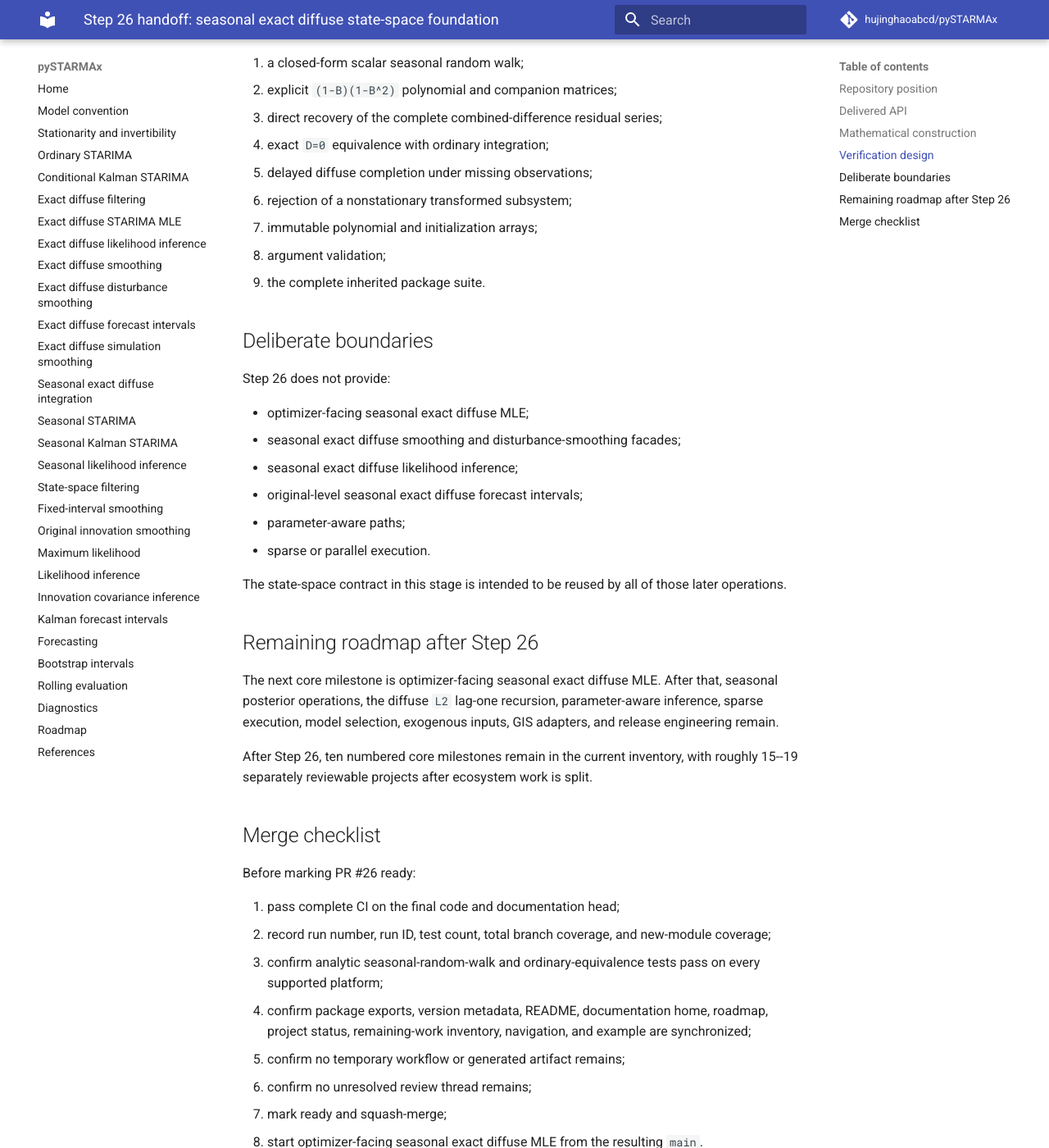
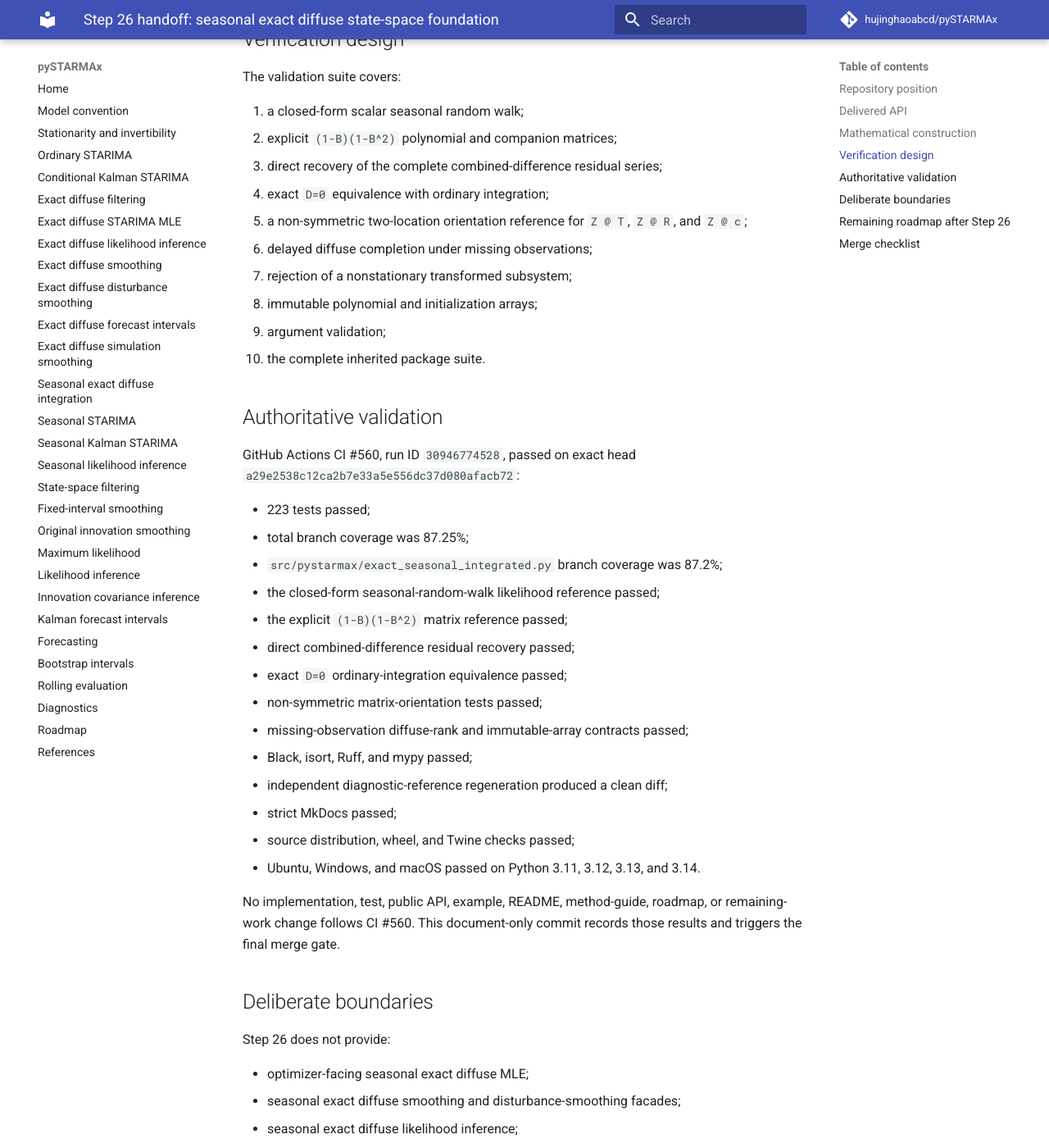
Before and after one commit to hujinghaoabcd/pySTARMAx, an MkDocs documentation site: the page built from docs/development/STEP_26_SEASONAL_EXACT_DIFFUSE_STATE_SPACE.md, in a window 1280 px wide and 1400 px high, scrolled down 1803 px. Shown: the whole window at 82% size. Built offline with MkDocs 1.6.1 and Material for MkDocs 9.7.7, drawn with Linux system fonts in a browser that asks for light colours; comment, search, counter and statistics services are not loaded; some of the changed text lies outside the part shown.

Commit message:
Record Step 26 authoritative validation

```diff
--- a/docs/development/STEP_26_SEASONAL_EXACT_DIFFUSE_STATE_SPACE.md
+++ b/docs/development/STEP_26_SEASONAL_EXACT_DIFFUSE_STATE_SPACE.md
@@ -10,9 +10,12 @@
 - package exports, version metadata, README, documentation home, roadmap,
   project status, remaining-work inventory, method guide, example, and MkDocs
   navigation are synchronized through 0.0.26;
-- one-shot formatting and status-maintenance workflows have self-deleted and are
-  absent from the formal PR diff;
-- authoritative validation: pending on this ordinary synchronized head.
+- temporary formatting and status-maintenance workflows are absent from the
+  formal PR diff;
+- authoritative implementation validation: CI #560, run ID `30946774528`, on
+  exact implementation and synchronized documentation head
+  `a29e2538c12ca2b7e33a5e556dc37d080afacb72`;
+- final validation-record-only merge gate: pending on this handoff update.
 
 ## Delivered API
 
@@ -88,11 +91,37 @@ The validation suite covers:
 2. explicit `(1-B)(1-B^2)` polynomial and companion matrices;
 3. direct recovery of the complete combined-difference residual series;
 4. exact `D=0` equivalence with ordinary integration;
-5. delayed diffuse completion under missing observations;
-6. rejection of a nonstationary transformed subsystem;
-7. immutable polynomial and initialization arrays;
-8. argument validation;
-9. the complete inherited package suite.
+5. a non-symmetric two-location orientation reference for `Z @ T`, `Z @ R`,
+   and `Z @ c`;
+6. delayed diffuse completion under missing observations;
+7. rejection of a nonstationary transformed subsystem;
+8. immutable polynomial and initialization arrays;
+9. argument validation;
+10. the complete inherited package suite.
+
+## Authoritative validation
+
+GitHub Actions CI #560, run ID `30946774528`, passed on exact head
+`a29e2538c12ca2b7e33a5e556dc37d080afacb72`:
+
+- 223 tests passed;
+- total branch coverage was 87.25%;
+- `src/pystarmax/exact_seasonal_integrated.py` branch coverage was 87.2%;
+- the closed-form seasonal-random-walk likelihood reference passed;
+- the explicit `(1-B)(1-B^2)` matrix reference passed;
+- direct combined-difference residual recovery passed;
+- exact `D=0` ordinary-integration equivalence passed;
+- non-symmetric matrix-orientation tests passed;
+- missing-observation diffuse-rank and immutable-array contracts passed;
+- Black, isort, Ruff, and mypy passed;
+- independent diagnostic-reference regeneration produced a clean diff;
+- strict MkDocs passed;
+- source distribution, wheel, and Twine checks passed;
+- Ubuntu, Windows, and macOS passed on Python 3.11, 3.12, 3.13, and 3.14.
+
+No implementation, test, public API, example, README, method-guide, roadmap, or
+remaining-work change follows CI #560. This document-only commit records those
+results and triggers the final merge gate.
 
 ## Deliberate boundaries
 
@@ -123,15 +152,11 @@ split.
 
 Before marking PR #26 ready:
 
-1. pass complete CI on the final code and documentation head;
-2. record run number, run ID, test count, total branch coverage, and new-module
-   coverage;
-3. confirm analytic seasonal-random-walk and ordinary-equivalence tests pass on
-   every supported platform;
-4. confirm package exports, version metadata, README, documentation home,
+1. pass the final validation-record-only CI on this document head;
+2. confirm package exports, version metadata, README, documentation home,
    roadmap, project status, remaining-work inventory, navigation, and example
-   are synchronized;
-5. confirm no temporary workflow or generated artifact remains;
-6. confirm no unresolved review thread remains;
-7. mark ready and squash-merge;
-8. start optimizer-facing seasonal exact diffuse MLE from the resulting `main`.
+   remain synchronized;
+3. confirm no temporary workflow or generated artifact remains;
+4. confirm no unresolved review thread remains;
+5. mark ready and squash-merge;
+6. start optimizer-facing seasonal exact diffuse MLE from the resulting `main`.
```
